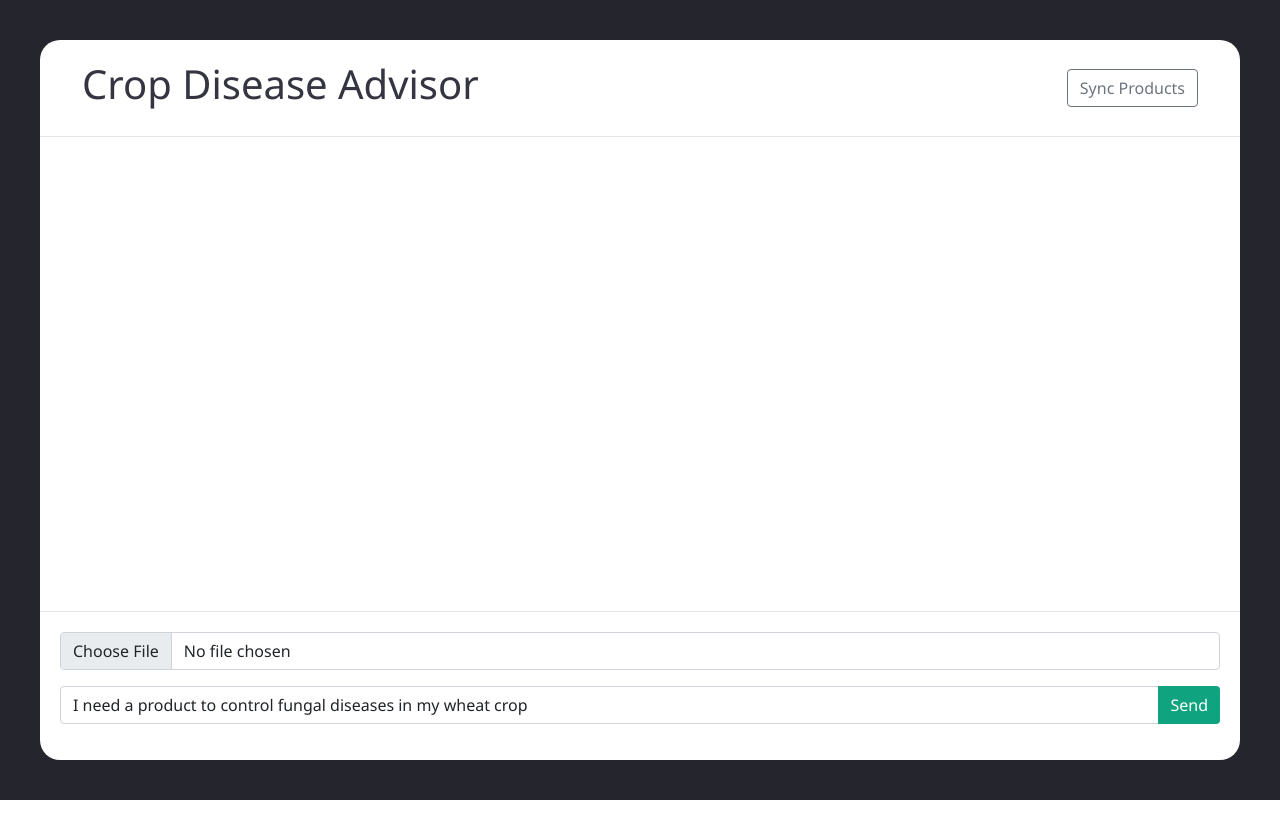
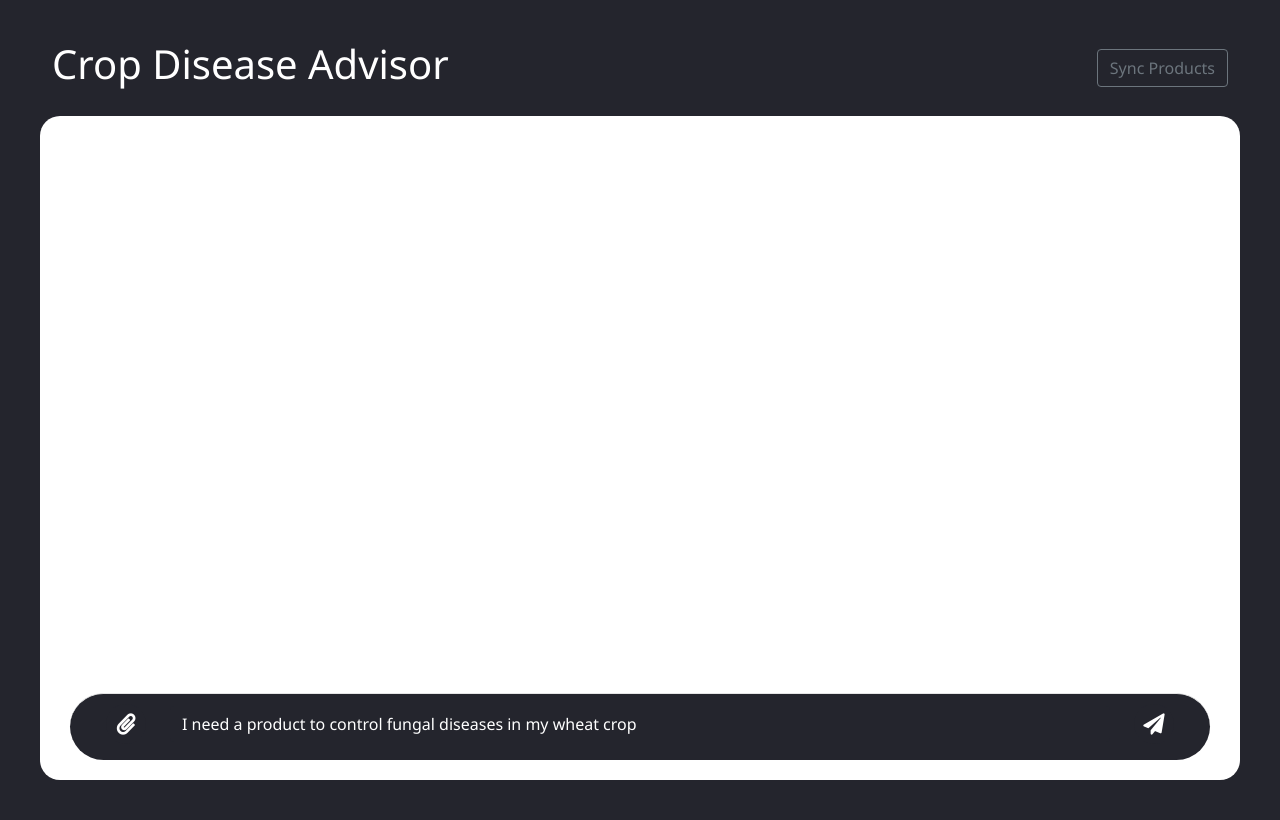
Before and after one commit to thakurfurqaan/apco-chatbot, a FastAPI app: page / in a window 1280 px wide. Run offline with FastAPI, Linux system fonts and the light colour scheme; parts of the project's set-up code (start-up, migrations or seed data) failed here and were passed over.

Commit message:
Redesigning chatbot interface

```diff
--- a/app/api/routes/chat.py
+++ b/app/api/routes/chat.py
@@ -20,7 +20,7 @@ def response_formatter(response: str):
 @inject
 async def chat(
     message: Annotated[str, Form()],
-    file: UploadFile = File(...),
+    file: UploadFile = File(None),
     chatbot: ChatbotInterface = Depends(Provide[Container.crop_disease_chatbot]),
     image_analyzer: ImageAnalyzerInterface = Depends(Provide[Container.image_analyzer]),
 ):
--- a/app/templates/chat.html
+++ b/app/templates/chat.html
@@ -1,15 +1,15 @@
 <!DOCTYPE html>
 <html lang="en">
+
 <head>
   <meta charset="UTF-8" />
   <meta name="viewport" content="width=device-width, initial-scale=1.0" />
   <title>Crop Disease Advisor</title>
-    <link
-      href="https://cdn.jsdelivr.net/npm/bootstrap@5.1.3/dist/css/bootstrap.min.css"
-      rel="stylesheet"
-    />
+  <link href="https://cdn.jsdelivr.net/npm/bootstrap@5.1.3/dist/css/bootstrap.min.css" rel="stylesheet" />
+  <link rel="stylesheet" href="https://cdnjs.cloudflare.com/ajax/libs/font-awesome/5.15.3/css/all.min.css">
   <style>
-      body, html {
+    body,
+    html {
       margin: 0;
       font-family: 'Segoe UI', 'Helvetica', 'Arial', sans-serif;
       background-color: #24252d;
@@ -17,66 +17,160 @@
       padding: 20px;
 
     }
+
     .chat-container {
-        height: 90vh;
+      height: 83vh;
       display: flex;
       flex-direction: column;
       background-color: white;
       border-radius: 20px;
+      padding-bottom: 20px
     }
+
     .chat-header {
-        padding: 20px;
       text-align: center;
-        border-bottom: 1px solid #e5e5e5;
+      color: white;
+      margin-bottom: 20px
     }
+
     .chat-messages {
       flex-grow: 1;
       overflow-y: auto;
       padding: 20px;
     }
+
     .message {
       margin-bottom: 20px;
       padding: 20px;
       border-radius: 20px;
       max-width: 80%;
     }
+
     .user-message {
       background-color: #24252d;
       align-self: flex-end;
       margin-left: auto;
       color: white;
     }
+
     .bot-message {
       background-color: #ffffff;
       align-self: flex-start;
-        border: 1px solid #e5e5e5;
+      border: 1px solid #c4c4c4;
     }
+
     .chat-input {
-        padding: 20px;
+      padding-top: 10px;
       border-top: 1px solid #e5e5e5;
+      border-radius: 50px;
+      background-color: #24252d;
     }
+
     .btn-custom {
-        background-color: #10a37f;
+      background-color: #24252d;
       border: none;
       color: white;
+      display: flex;
+      justify-content: center;
+      align-items: center;
+      padding: 10px;
+      width: 40px;
+      height: 40px;
+      border-radius: 50%;
     }
+
     .btn-custom:hover {
-        background-color: #1a7f64;
+      border: 1px solid white;
     }
-      #sync-products {
 
+    .btn-custom:hover i {
+      color: #24252d;
     }
+
+    #sync-products {}
+
     #chat-parent {
       height: 100%;
       width: 100%;
       background-color: red;
     }
+
+    #file-input {
+      background-color: #24252d;
+      color: white;
+    }
+
+    #file-input:hover i {
+      background-color: #1a7f64;
+      cursor: pointer;
+    }
+
+    #user-input {
+      border: none;
+      background-color: #24252d;
+      color: white;
+    }
+
+    #user-input::placeholder {
+      color: white;
+      opacity: 1;
+    }
+
+    #file-input-label {
+      background-color: #24252d;
+      cursor: pointer;
+      color: white;
+      padding: 10px;
+      width: 40px;
+      height: 40px;
+      border-radius: 50%;
+      display: flex;
+      justify-content: center;
+      align-items: center;
+    }
+
+    #file-input-label:hover {
+      border: 1px solid white;
+    }
+
+    .loading {
+      display: none;
+      text-align: center;
+      padding: 10px;
+      color: #888;
+    }
+
+    .loading::after {
+      content: '...';
+      animation: dots 1s steps(5, end) infinite;
+    }
+
+    .spinner {
+      display: none;
+      width: 30px;
+      height: 30px;
+      margin: 8px auto;
+      border: 3px solid #f3f3f3;
+      border-top: 3px solid #24252d;
+      border-radius: 50%;
+      animation: spin 1s linear infinite;
+    }
+
+    @keyframes spin {
+      0% {
+        transform: rotate(0deg);
+      }
+
+      100% {
+        transform: rotate(360deg);
+      }
+    }
   </style>
 </head>
+
 <body>
-    <div class="chat-container">
   <div class="chat-header">
-        <div class="container" >
+    <div class="container-fluid">
       <div class="row justify-content-between align-items-center">
         <div class="col-auto">
           <h1>Crop Disease Advisor</h1>
@@ -87,30 +181,43 @@
       </div>
     </div>
   </div>
+  <div class="chat-container">
     <div id="chat-messages" class="chat-messages">
       <!-- Chat messages will be displayed here -->
     </div>
-
+    <div class="container">
+      <div class="row justify-content-center align-items-center">
         <div class="chat-input">
           <form id="chat-form" class="mb-3">
-              <div class="input-group mb-3">
-                <input type="file" id="file-input" class="form-control" accept="image/*">
+            <div class="container">
+              <div class="row justify-content-center align-items-center">
+                <div class="col-auto">
+                  <label for="file-input" id="file-input-label">
+                    <i class="fas fa-paperclip fa-lg" style="color: white;"></i>
+                    <input type="file" id="file-input" accept="image/*" style="display: none;">
+                  </label>
                 </div>
-            <div class="input-group">
-                <input
-                type="text"
-                id="user-input"
-                class="form-control"
+                <div class="col">
+                  <input type="text" id="user-input" class="form-control"
                     placeholder="Ask about crops, soil, diseases, pests, or products..."
-                value="I need a product to control fungal diseases in my wheat crop"
-                />
-                <button class="btn btn-custom" type="submit">Send</button>
+                    value="I need a product to control fungal diseases in my wheat crop" />
+                </div>
+                <div class="col-auto">
+                  <button type="submit" class="btn btn-custom">
+                    <i class="fas fa-paper-plane fa-lg" style="color: white;"></i>
+                  </button>
+                </div>
+                <div class="spinner" id="loading-indicator"></div>
+              </div>
             </div>
           </form>
         </div>
       </div>
+    </div>
+  </div>
 
 </body>
+
 </html>
 
 <script src="https://cdn.jsdelivr.net/npm/bootstrap@5.1.3/dist/js/bootstrap.bundle.min.js"></script>
@@ -132,8 +239,12 @@
       }
       userInput.value = "";
       fileInput.value = "";
+      document.getElementById("loading-indicator").style.display = "block";
+      toggleInputs(true);
       const response = await sendMessage(message, file);
       appendMessage("Bot", response.message, "bot-message");
+      document.getElementById("loading-indicator").style.display = "none";
+      toggleInputs(false);
     }
   });
 
@@ -177,6 +288,14 @@
     text = text.replace(/\n/g, '<br>');
     return text;
   }
+
+  function toggleInputs(disabled) {
+    userInput.disabled = disabled;
+    fileInput.disabled = disabled;
+    document.querySelector('button[type="submit"]').disabled = disabled;
+    document.getElementById("file-input-label").style.pointerEvents = disabled ? "none" : "auto";
+  }
 </script>
 </body>
+
 </html>
```
Lines whose indentation alone changed are shown as unchanged.
